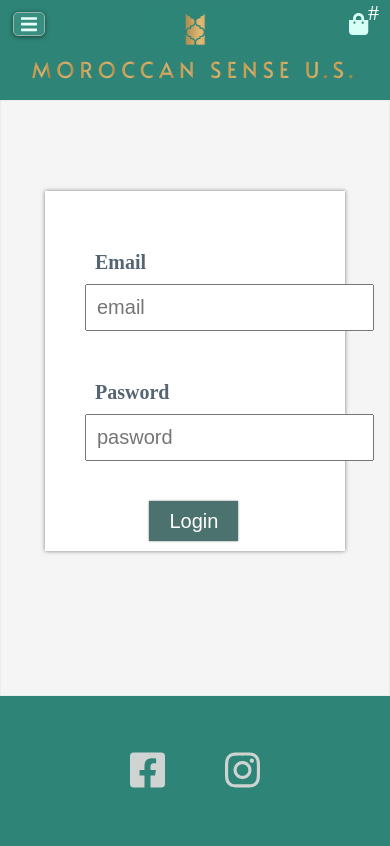
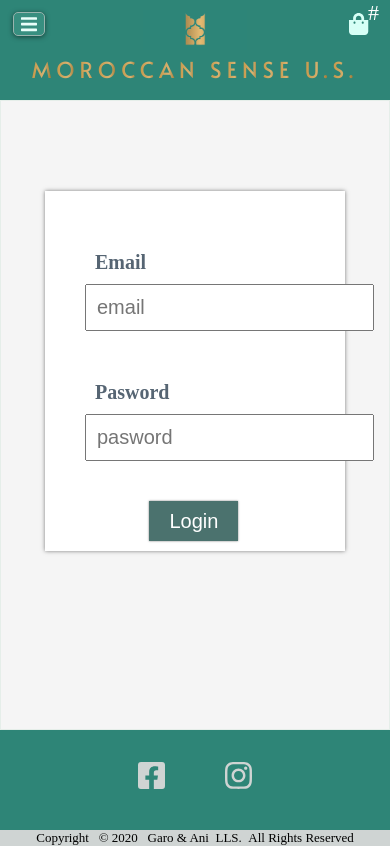
Before and after one commit to haykpash/moroccanS, a React (Create React App) app: page /login in a window 390 px wide. Built offline with nearby package versions, Linux system fonts and the light colour scheme.

Commit message:
Copyright +

```diff
--- a/express-routes/catalog/catalogData.js
+++ b/express-routes/catalog/catalogData.js
@@ -2,14 +2,17 @@
     {
         img: '/img/Catalog/IMG_1.JPG',
         name: 'Price',
+        category: 'Body',
     },
     {
         img: '/img/Catalog/IMG_2.JPG',
         name: 'Price',
+        category: 'Body',
     },
     {
         img: '/img/Catalog/IMG_3.JPG',
         name: 'Price',
+        category: 'Body',
     },
     {
         img: '/img/Catalog/IMG_4.JPG',
--- /dev/null
+++ b/src/App/Footer/Copyright/Copyright.jsx
@@ -0,0 +1,11 @@
+import React from 'react';
+import './Copyright.scss';
+
+const Copyright = () => {
+   return (
+      <div className='copyright'>
+         <span>Copyright  &nbsp; &copy; 2020 &nbsp; Garo &amp; Ani &nbsp;LLS. &nbsp;All Rights Reserved </span>
+      </div>
+   )
+};
+export default Copyright;
--- /dev/null
+++ b/src/App/Footer/Copyright/Copyright.scss
@@ -0,0 +1,9 @@
+.copyright {
+   text-align: center;
+   color: #000000;
+   background-color: #cfd4d3;
+   font-size: 13px;
+   span {
+
+   }
+}
--- a/src/App/Footer/Footer.jsx
+++ b/src/App/Footer/Footer.jsx
@@ -1,5 +1,6 @@
 import React from 'react';
 import './Footer.scss';
+import Copyright from './Copyright/Copyright.jsx';
 
 import { FontAwesomeIcon } from '@fortawesome/react-fontawesome';
 import { faFacebookSquare  } from '@fortawesome/free-brands-svg-icons';
@@ -7,6 +8,7 @@
 
 const Footer = () => {
     return (
+        <>
             <div className="Footer">
                 <div className="icons">
                     <a href="https://m.facebook.com/moroccansense">
@@ -15,6 +17,8 @@
                         <FontAwesomeIcon icon={ faInstagram } /></a>
                 </div>
             </div>
+            < Copyright />
+        </>
     )
 };
 export default Footer;
--- a/src/App/Footer/Footer.scss
+++ b/src/App/Footer/Footer.scss
@@ -1,18 +1,13 @@
 .Footer {
-    //position: absolute;
-    // bottom: 0px;
-    // width: 100%;
-    //background-color: #338572;
     background-color: #2e8577;
-    height:150px;
-    display: flex;
-        justify-content: center;
+    height:100px;
     .icons {
         display: flex;
         align-items: center;
+        justify-content: center;
         a {
             color: #cfd4d3;
-            width: 35px;
+            width: 27px;
             margin: 30px;
             &:hover {
                 color: white;
--- a/src/App/Pages/Account/Account.scss
+++ b/src/App/Pages/Account/Account.scss
@@ -1,4 +1,5 @@
 .Account {
+  min-height: calc(100vh - 334px);
   display: flex;
   justify-content: center;
   .registration {
@@ -55,8 +56,9 @@
   }
   background-color: whitesmoke;
 }
-@media screen and (max-width: 550px) {
+@media screen and (max-width: 768px) {
   .Account {
+    min-height: calc(100vh - 214px);
     .registration {
       //margin: 1em;
       .form-group {
--- a/src/App/Pages/Catalog/Catalog.jsx
+++ b/src/App/Pages/Catalog/Catalog.jsx
@@ -15,6 +15,7 @@
         setCatalogPhotos(result.data);
     });
     }, [])
+
     return catalogPhotos.map((catalogPhoto, ikx) => {
         return (
             <div key={ ikx } className='catalogPhoto'>
--- a/src/App/Pages/Home/Body/Bodyphotos/Bodyphotos.jsx
+++ b/src/App/Pages/Home/Body/Bodyphotos/Bodyphotos.jsx
@@ -1,13 +1,41 @@
-import React from 'react';
-import './Bodyphotos.scss';
-//import API from '../../../../common/API.js';
+import React, { useState, useEffect } from 'react';
+import '../../../Catalog/Catalog.scss';
+//import './Bodyphotos.scss';
+import API from '../../../../common/API.js';
 
 
 
+const Bodyphotos1 = () => {
+
+   const [ bodyPhotos, setBodyPhotos ] = useState([]);
+
+   useEffect(() => {
+      // 2. retrieve the data from the server
+      API.get('catalog').then((result) => {
+          // 3. upsate colotrType with data from server
+         console.log('Catalog Response', result);
+         setBodyPhotos(result.data);
+      });
+      }, [])
+   //return bodyPhotos.filter(category => bodyPhotos.Body) {
+   return bodyPhotos.map((bodyPhoto, ikx) => {
+      return (
+         // <div key={ikx} className='bodyphotos'>
+         //    <div>{bodyPhoto.img}</div>
+         // </div>
+      <div key={ ikx } className='catalogPhoto'>
+         <img   src={ bodyPhoto.img } alt={ bodyPhoto.name } />
+         <p>$: { bodyPhoto.name }</p>
+
+      </div>
+      )
+   }) ;
+}
+
 const Bodyphotos = () => {
    return (
-      <div className='bodyphotos'>
-         <div>Bodyphotos</div>
+      <div className= 'bodyphotos'>
+      <Bodyphotos1 />
       </div>
    )
 }
--- a/src/App/Pages/Home/Body/Bodyphotos/Bodyphotos.scss
+++ b/src/App/Pages/Home/Body/Bodyphotos/Bodyphotos.scss
@@ -1,6 +1,7 @@
 .bodyphotos {
    background-color: rgb(217, 244, 230);
    height: calc(100vh - 370px);
+
 }
 @media screen and (max-width: 768px) {
    .bodyphotos {
--- a/src/App/Pages/Home/Face/Face.scss
+++ b/src/App/Pages/Home/Face/Face.scss
@@ -61,13 +61,15 @@
    .blok2 {
       flex-direction: column;
       padding: 10%;
+      padding-bottom: 0px;
       .textcontainer {
+         border-bottom: solid grey 1px ;
          align-items: center;
          h1 {
          display: none;
          }
          p {
-         margin: 40px 0px 0px 0px ;
+         margin: 40px 0px 40px 0px ;
          }
       }
       .photocontainer {
--- a/src/App/Pages/Home/Hair/Hair.scss
+++ b/src/App/Pages/Home/Hair/Hair.scss
@@ -62,13 +62,15 @@
   .blok1 {
     flex-direction: column;
     padding: 10%;
+    padding-bottom: 0px;
     .textcontainer {
+      border-bottom: solid grey 1px ;
       align-items: center;
       h1 {
         display: none;
       }
       p {
-        margin: 40px 0px 0px 0px ;
+        margin: 40px 0px 40px 0px ;
       }
     }
     .photocontainer {
--- a/src/App/Pages/Login/Login.scss
+++ b/src/App/Pages/Login/Login.scss
@@ -1,6 +1,6 @@
 
 .Login {
-  min-height: calc(100vh - 370px);
+  min-height: calc(100vh - 336px);
   border: rgb(229, 238, 233) .1px solid;
   background: whitesmoke;
   .form-invalid {
@@ -72,7 +72,7 @@
 }
 @media screen and (max-width: 768px) {
   .Login {
-    min-height: calc(100vh - 250px);
+    min-height: calc(100vh - 216px);
   }
 }
 @media screen and (max-width: 550px) {
```
Lines whose indentation alone changed are shown as unchanged.
